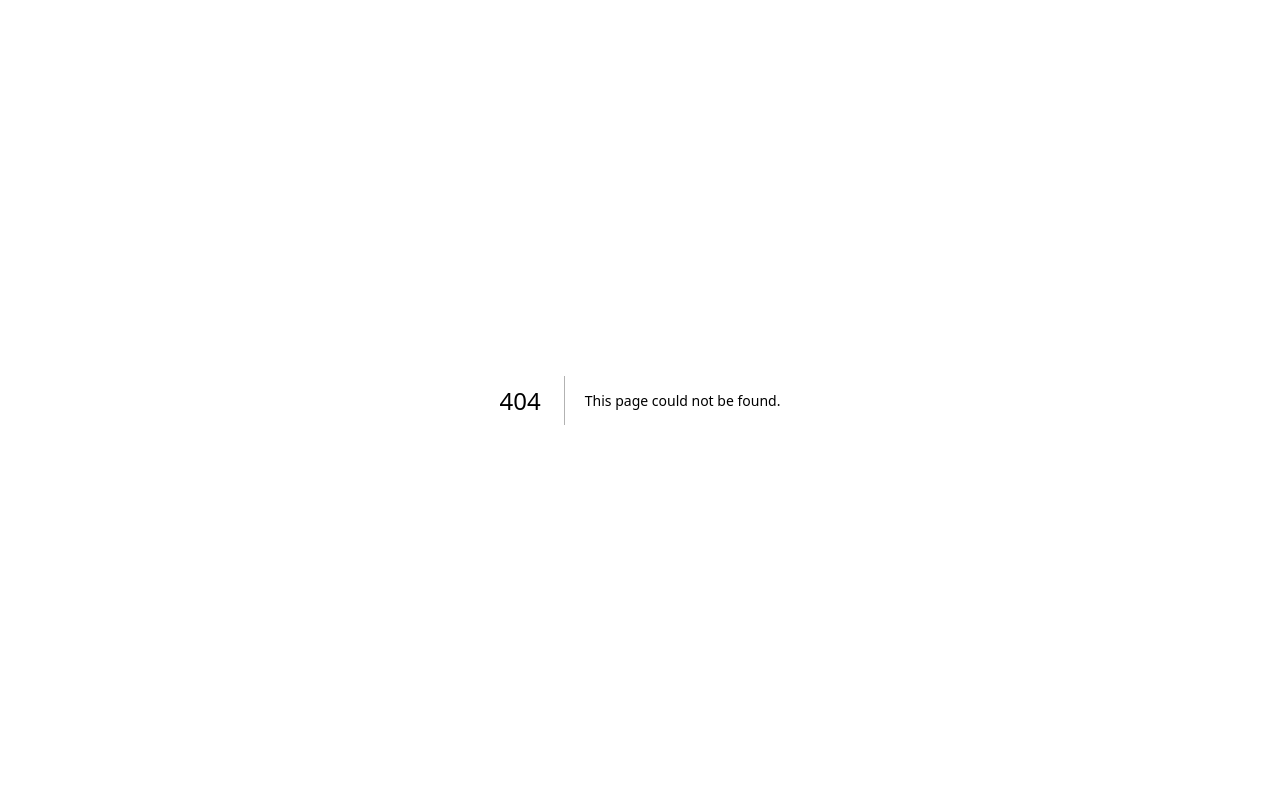
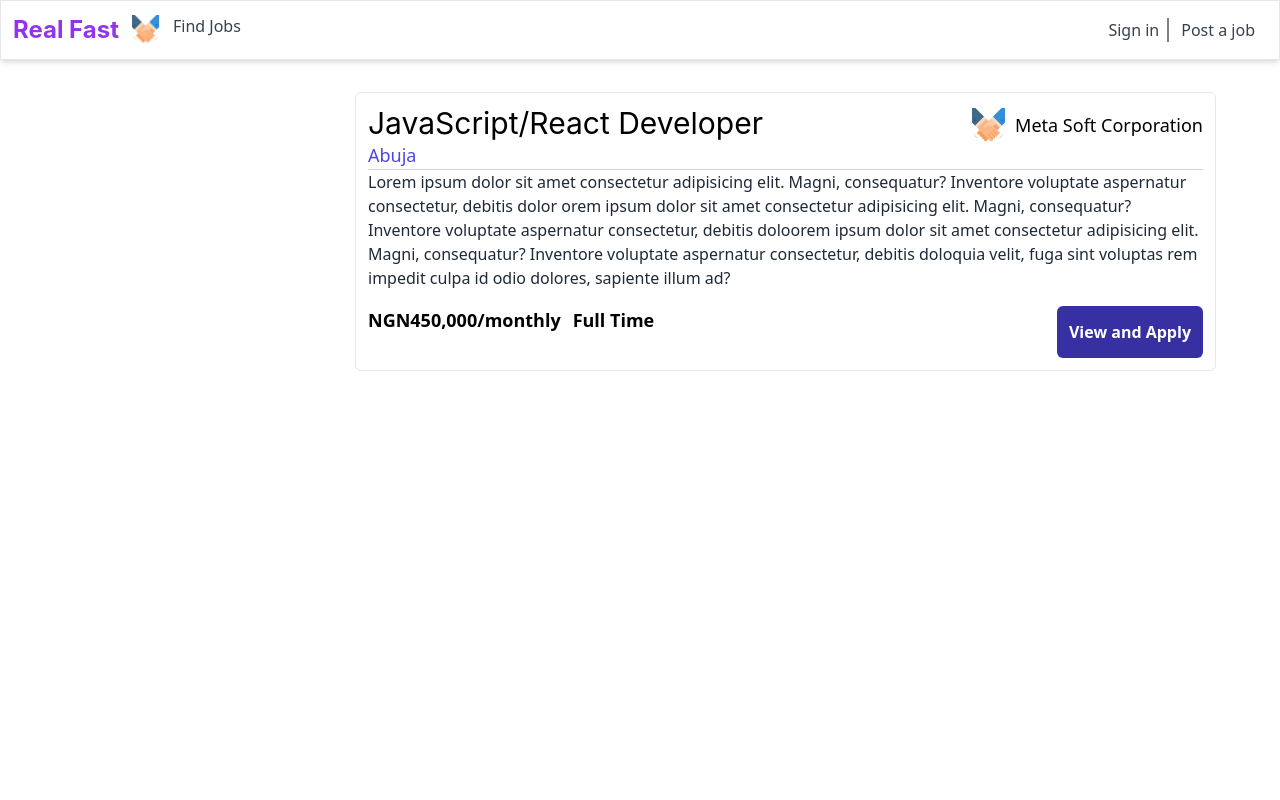
Before and after one commit to dami-josif/realfast, a Next.js app: page /search in a window 1280 px wide. Before the commit this address had no page. Shown: the top 800 px of the page. Built offline with nearby package versions, Linux system fonts and the light colour scheme.

Commit message:
continuation

```diff
--- a/components/JobCard.js
+++ b/components/JobCard.js
@@ -1,21 +1,54 @@
-import { useState } from 'react';
+import React from 'react'
+import Link from 'next/link'
+import Image from 'next/image'
 
-export default function JobCard({title,location,children}) {
-  const [appCounter,setAppCounter] = useState(0);
+export default function JobCard() {
+  return (
+    <div className={styles.card}>
+      <div className={styles.head}>
+        <div className={styles.titleBlock}>
+          <h3 className={styles.jobTtitle}>JavaScript/React Developer</h3>
+          <p className={styles.location}>Abuja</p>
+        </div>
 
-  console.log(appCounter)
-  return (
-    <div>
-        <h1>{title}</h1>
-        <p>Location: {location}</p>
-        <button onClick={() => setAppCounter(appCounter + 1)}>
-          Apply now
-        </button>
+        <div className={styles.companyBlock}>
+          <Image src="/realfast_logo.png" width={36} height={36} alt="company logo"/>
+          <p className={styles.companyName}>Meta Soft Corporation</p>
+        </div>
+      </div>
 
-        {children}
+      <div className={styles.body}>
+        <p className={styles.description}>Lorem ipsum dolor sit amet consectetur adipisicing elit. Magni,
+          consequatur? Inventore voluptate aspernatur consectetur, debitis dolor orem ipsum dolor sit amet consectetur adipisicing elit. Magni,
+          consequatur? Inventore voluptate aspernatur consectetur, debitis doloorem ipsum dolor sit amet consectetur adipisicing elit. Magni,
+          consequatur? Inventore voluptate aspernatur consectetur, debitis doloquia velit, fuga sint voluptas rem impedit culpa id odio dolores, sapiente illum ad?
+        </p>
+
+        <div className={styles.metaBlock}>
+          <div className={styles.wageBlock}>
+            <p className={styles.metaText}>NGN450,000/monthly</p>
+            <p className={styles.metaText}>Full Time</p>
+          </div>
+
+          <Link href="#" className={styles.apply}>View and Apply</Link>
+        </div>
+      </div>
     </div>
   )
 }
 
-//do something after a func comp has been rendered
-//api,
+const styles={
+  card:'border border-gray-200 rounded-md p-3',
+  head:'flex flex-col md:flex-row justify-between',
+  titleBlock:'',
+  jobTtitle:'text-3xl font-reading',
+  location:'text-lg text-indigo-600',
+  companyBlock:'h-[40px] flex flex-row gap-2 items-center',
+  companyName:'text-lg ',
+  body:'border-t border-gray-300',
+  description:'text-gray-800',
+  metaBlock:'flex flex-row justify-between mt-4',
+  wageBlock:'flex flex-row gap-3',
+  metaText:'text-lg font-bold',
+  apply:'h-[52px] bg-indigo-800 flex justify-center items-center text-white font-bold px-3 rounded-md cursor-pointer'
+}
--- /dev/null
+++ b/components/Layouts.js
@@ -0,0 +1,13 @@
+import React from 'react'
+import MainNav from './MainNav';
+import Footer from './Footer';
+
+export default function Layouts({children}) {
+  return (
+    <div>
+        <MainNav/>
+            {children}
+        <Footer/>
+    </div>
+  )
+}
--- a/components/MainNav.js
+++ b/components/MainNav.js
@@ -2,7 +2,6 @@ import { useState } from 'react';
 import Image from 'next/image';
 import Link from 'next/link';
 import { HiOutlineMenu } from 'react-icons/hi';
-import { navbarStyles } from '../utilities/styles/navbar.styles';
 import { AiOutlineClose,AiOutlineArrowRight } from 'react-icons/ai';
 
 export default function MainNav() {
@@ -20,17 +19,17 @@ export default function MainNav() {
                 </li>
 
                 <li className={navbarStyles.responsiveMenuItems}>
-                        <Link href='#' className={navbarStyles.navText}>FIND JOBS</Link>
+                <Link href='#' className={navbarStyles.navText}>Find Jobs</Link>
                 </li>
             </ul>
 
             <ul className={navbarStyles.navSection}>
                 <li className={navbarStyles.responsiveMenuItems}
                 style={{borderRight:'2px solid gray',paddingRight:8}}>
-                        <Link href='#' className={navbarStyles.navText}>SIGN IN</Link>
+                <Link href='#' className={navbarStyles.navText}>Sign in</Link>
                 </li>
                 <li className={navbarStyles.responsiveMenuItems}>
-                        <Link href='#' className={navbarStyles.navText}>POST A JOB</Link>
+                <Link href='#' className={navbarStyles.navText}>Post a job</Link>
                 </li>
                 <li>
                 <HiOutlineMenu
@@ -42,10 +41,10 @@ export default function MainNav() {
 
             <nav className={navbarStyles.mobileNav}
             style={{display:showMobileNav ? 'block' : 'none'}}>
-                <AiOutlineClose className={navbarStyles.mobileMenuClose}
-                onClick={() => setShowMobileNav(false)}/>
-
-
+            <AiOutlineClose
+            className={navbarStyles.mobileMenuClose}
+            onClick={() => setShowMobileNav(false)}
+            />
 
             <div className={navbarStyles.halfScreenMenuBlock}>
                 <ul className={navbarStyles.mobileMenuItems}>
@@ -69,8 +68,7 @@ export default function MainNav() {
                 <div className={navbarStyles.mobileBottomItems}>
                 <Link href='#' className={navbarStyles.signinBtn}>
                     <span className={navbarStyles.btnItems}>Sign in</span>
-                            <AiOutlineArrowRight className={navbarStyles.btnItems}/>
-                        </Link>
+                    <AiOutlineArrowRight className={navbarStyles.btnItems}/></Link>
                 <Link href='#' className={navbarStyles.createAcctBtn}>
                     <span>Create account</span>
                     <AiOutlineArrowRight />
@@ -81,3 +79,22 @@ export default function MainNav() {
         </div>
     )
 }
+
+const navbarStyles = {
+    navBar:'h-[60px] flex flex-row justify-between items-center px-3 border border-gray-200 shadow-md',
+    navSection:'flex flex-row space-x-3',
+    brandName:'font-reading text-2xl text-purple-600 font-bold',
+    navText:'text-gray-700 hover:text-purple-600',
+    responsiveMenuItems:'hidden sm:block',
+    menu:'block md:hidden w-[38px] h-[38px] text-gray-500',
+    mobileNav:'h-screen w-full bg-black/80 absolute top-0 left-0',
+    halfScreenMenuBlock:'h-screen min-w-[300px] max-w-[420px] flex flex-col justify-between bg-black absolute right-0 top-0',
+    mobileMenuClose:'text-gray-600 w-[38px] h-[38px] absolute top-2 right-2 z-10',
+    mobileMenuItems:'flex flex-col gap-3 pt-[60px] pr-4',
+    mobileMenuItem:'text-end',
+    mobileMenuText:'text-[20px] font-reading text-gray-400',
+    mobileBottomItems:'px-3',
+    signinBtn:'block w-full h-[58px] flex flex-row justify-between items-center px-3 bg-pink-400 rounded-md',
+    btnItems:'text-xl',
+    createAcctBtn:''
+  }
--- a/pages/_app.js
+++ b/pages/_app.js
@@ -1,5 +1,10 @@
 import '@/styles/globals.css'
+import Layouts from '@/components/Layouts'
 
 export default function App({ Component, pageProps }) {
-  return <Component {...pageProps} />
+  return (
+    <Layouts>
+      <Component {...pageProps} />
+    </Layouts>
+  )
 }
--- a/pages/index.js
+++ b/pages/index.js
@@ -1,6 +1,5 @@
 import Head from 'next/head';
-import MainNav from '../components/MainNav';
-import Footer from '@/components/Footer';
+
 
 export default function Home() {
 
@@ -13,9 +12,7 @@ export default function Home() {
         <link rel="icon" href="/realfast_logo.png" />
       </Head>
       <main>
-        <MainNav/>
 
-        <Footer/>
       </main>
     </>
   )
--- /dev/null
+++ b/pages/search.js
@@ -0,0 +1,34 @@
+import React from 'react'
+import Head from 'next/head'
+import JobCard from '@/components/JobCard'
+
+export default function Search() {
+  return (
+    <>
+        <Head>
+            <title>Search Results | Real Fast</title>
+            <meta name="description" content="Generated by create next app" />
+            <meta name="viewport" content="width=device-width, initial-scale=1" />
+            <link rel="icon" href="/realfast_logo.png" />
+      </Head>
+      <main className={styles.main}>
+        <div className={styles.container}>
+            <div className={styles.filterPanel}>
+
+            </div>
+            <div className={styles.searchResults}>
+                <JobCard/>
+            </div>
+
+        </div>
+      </main>
+    </>
+  )
+}
+
+const styles = {
+    main:'py-8 px-16',
+    container:'h-screen grid md:grid-cols-12 gap-3',
+    searchResults:'col-span-9',
+    filterPanel:'col-span-3'
+}
```
Lines whose indentation alone changed are shown as unchanged.
